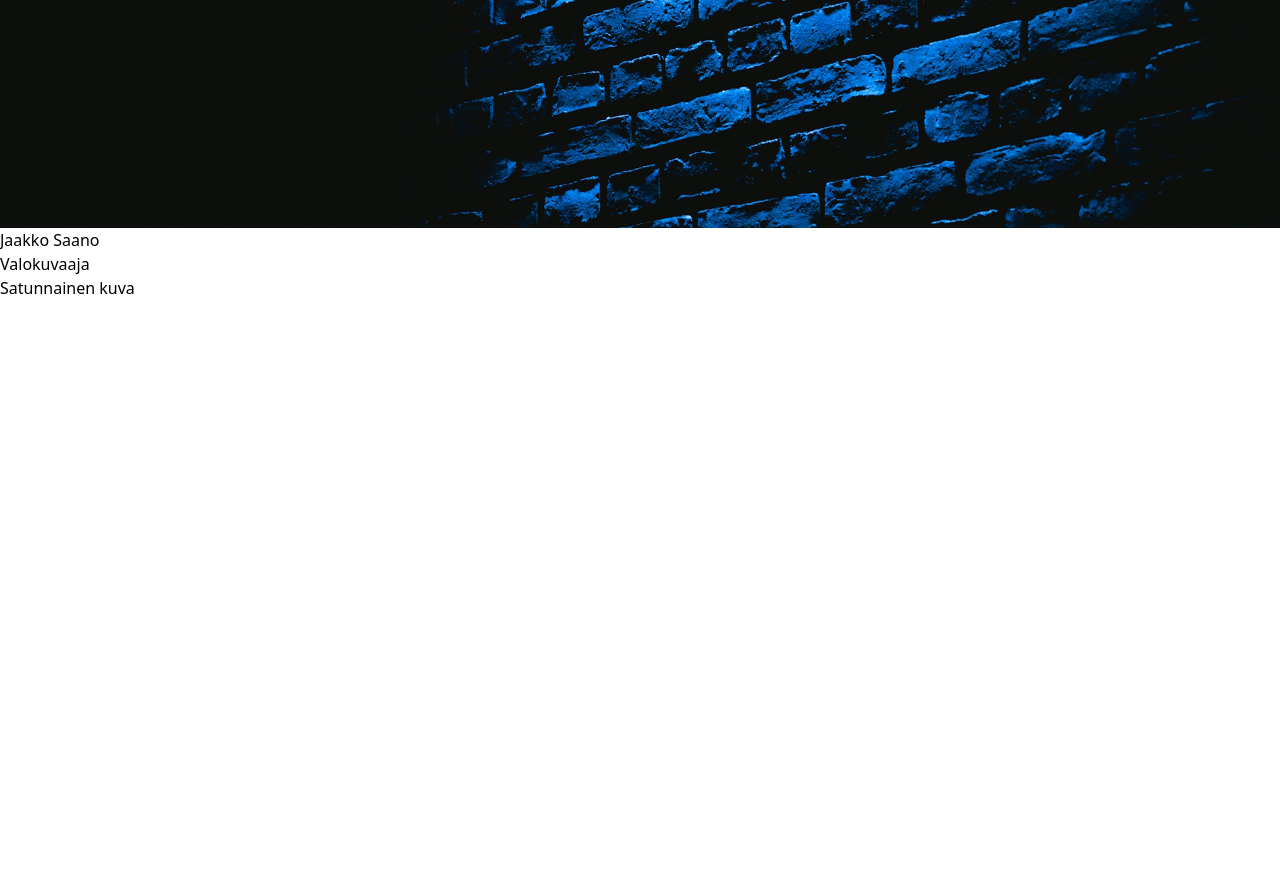
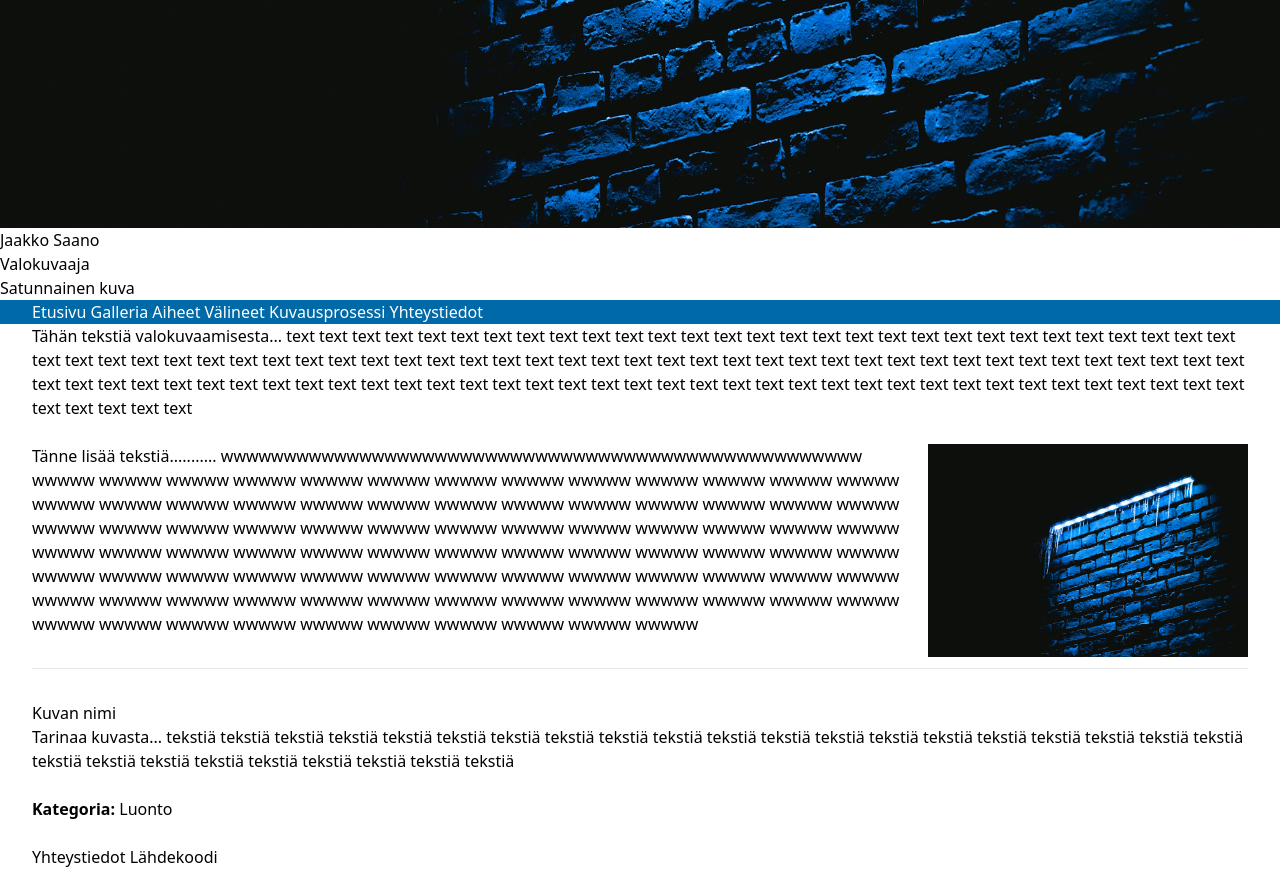
Before and after one commit to Orofil/wmk, a website: page docs/index.html in a window 1280 px wide. Shown: the part 625-1494 px from the top of the page. Before the commit the page ends 925 px from the top, so only its background shows below. Drawn offline with Linux system fonts and the light colour scheme.

Commit message:
All pages, budget SSG

```diff
--- /dev/null
+++ b/docs/html/footer.html
@@ -0,0 +1,6 @@
+<div class="px-8 m-auto">
+    <footer>
+        <a href="./yhteystiedot.html">Yhteystiedot</a>
+        <a href="https://github.com/Orofil/wmk">Lähdekoodi</a>
+    </footer>
+</div>
--- /dev/null
+++ b/docs/html/header.html
@@ -0,0 +1,15 @@
+<header>
+    <div>
+      <!-- Otsikkopalkin taustakuva -->
+      <img src="./res/images/C_05628.jpg">
+      <!-- Nimi -->
+      <div>
+        <a href="./index.html">Jaakko Saano</a>
+      </div>
+      <div>
+        Valokuvaaja
+      </div>
+      <!-- Satunnainen kuva -painike -->
+      <button type="button">Satunnainen kuva</button>
+    </div>
+  </header>
--- /dev/null
+++ b/docs/html/nav-top.html
@@ -0,0 +1,10 @@
+<div class="sticky px-8 m-auto bg-sky-700"> <!-- TODO add fixed class? -->
+    <nav>
+      <a href="./index.html" class="text-white">Etusivu</a>
+      <a href="./galleria" class="text-white">Galleria</a>
+      <a href="./aiheet" class="text-white">Aiheet</a>
+      <a href="./valineet.html" class="text-white">Välineet</a>
+      <a href="./kuvausprosessi.html" class="text-white">Kuvausprosessi</a>
+      <a href="./yhteystiedot.html" class="text-white">Yhteystiedot</a>
+    </nav>
+  </div>
--- a/docs/index.html
+++ b/docs/index.html
@@ -5,26 +5,44 @@
   <title>Jaakko Saano - Valokuvaaja</title>
   <meta name="viewport" content="width=device_width, initial-scale=1">
   <link rel="icon" type="image/x-icon" href="./res/favicon.ico">
-  <link rel="stylesheet" href="./output.css">
+  <link rel="stylesheet" href="./style/output.css">
 </head>
 <body>
-  <!-- Otsikkopalkki -->
-  <div>
-    <header>
-      <div>
-        <!-- Otsikkopalkin taustakuva -->
-        <img src="./res/images/C_05628.jpg">
-        <!-- Nimi -->
-        <div>
-          Jaakko Saano
-        </div>
-        <div>
-          Valokuvaaja
-        </div>
-        <!-- Satunnainen kuva -painike -->
-        <button type="button">Satunnainen kuva</button>
-      </div>
-    </header>
+  <div id="header"></div>
+  <div id="nav-top"></div>
+  <div id="content" class="px-8 m-auto"> <!-- TODO background-image CSS -->
+    <section>
+      <p class="text-md/10 break-words mb-6">
+        Tähän tekstiä valokuvaamisesta... text text text text text text text text text text text text text text text text text text text text text text text text text text text text text text text text text text text text text text text text text text text text text text text text text text text text text text text text text text text text text text text text text text text text text text text text text text text text text text text text text text text text text text text text text text text text text text text text text text text text text text text text text text text text
+      </p>
+      <img src="./res/images/C_05628.jpg" class="w-xs h-xs float-right">
+      <p class="text-md/10 break-words mb-6">
+        Tänne lisää tekstiä........... wwwwwwwwwwwwwwwwwwwwwwwwwwwwwwwwwwwwwwwwwwwwwwwwwww wwwww wwwww wwwww wwwww wwwww wwwww wwwww wwwww wwwww wwwww wwwww wwwww wwwww wwwww wwwww wwwww wwwww wwwww wwwww wwwww wwwww wwwww wwwww wwwww wwwww wwwww wwwww wwwww wwwww wwwww wwwww wwwww wwwww wwwww wwwww wwwww wwwww wwwww wwwww wwwww wwwww wwwww wwwww wwwww wwwww wwwww wwwww wwwww wwwww wwwww wwwww wwwww wwwww wwwww wwwww wwwww wwwww wwwww wwwww wwwww wwwww wwwww wwwww wwwww wwwww wwwww wwwww wwwww wwwww wwwww wwwww wwwww wwwww wwwww wwwww wwwww wwwww wwwww wwwww wwwww wwwww wwwww wwwww wwwww wwwww wwwww wwwww wwwww
+      </p>
+    </section>
+    <hr class="h-px my-8 bg-gray-200 border-0 dark:bg-gray-700"> <!-- TODO muuta omaan tyyliin -->
+    <section>
+      <h3>Kuvan nimi</h3>
+      <p class="text-md/10 break-words mb-6">Tarinaa kuvasta... tekstiä tekstiä tekstiä tekstiä tekstiä tekstiä tekstiä tekstiä tekstiä tekstiä tekstiä tekstiä tekstiä tekstiä tekstiä tekstiä tekstiä tekstiä tekstiä tekstiä tekstiä tekstiä tekstiä tekstiä tekstiä tekstiä tekstiä tekstiä tekstiä </p>
+      <p class="text-md/10 break-words mb-6"><span class="font-bold">Kategoria: </span><a href="">Luonto</a></p> <!-- TODO href ja sivujen osoitteiden rakenne -->
+    </section>
   </div>
+  <div id="footer"></div>
+
+  <script>
+    function budgetSSG(id, file) {
+        fetch(file)
+            .then(response => response.text())
+            .then(data => {
+              document.getElementById(id).innerHTML = data;
+              console.log("Loaded ", data);
+            })
+            .catch(error => console.error(`Error loading ${file}:`, error));
+    }
+
+    budgetSSG("header", "./html/header.html");
+    budgetSSG("nav-top", "./html/nav-top.html");
+    budgetSSG("footer", "./html/footer.html");
+  </script>
 </body>
 </html>
--- a/docs/style/style.css
+++ b/docs/style/style.css
@@ -1 +1,5 @@
 @import "tailwindcss";
+
+#content {
+    max-width: 80rem;
+}
```
Also changed, not shown: docs/aiheet.html (added, +32 -0 lines), docs/galleria.html (added, +32 -0 lines), docs/kuvausprosessi.html (added, +32 -0 lines), docs/res/data/test_image.json (added, +11 -0 lines), docs/valineet.html (added, +32 -0 lines), docs/yhteystiedot.html (added, +32 -0 lines), docs/style/output.css, 1 other file.
